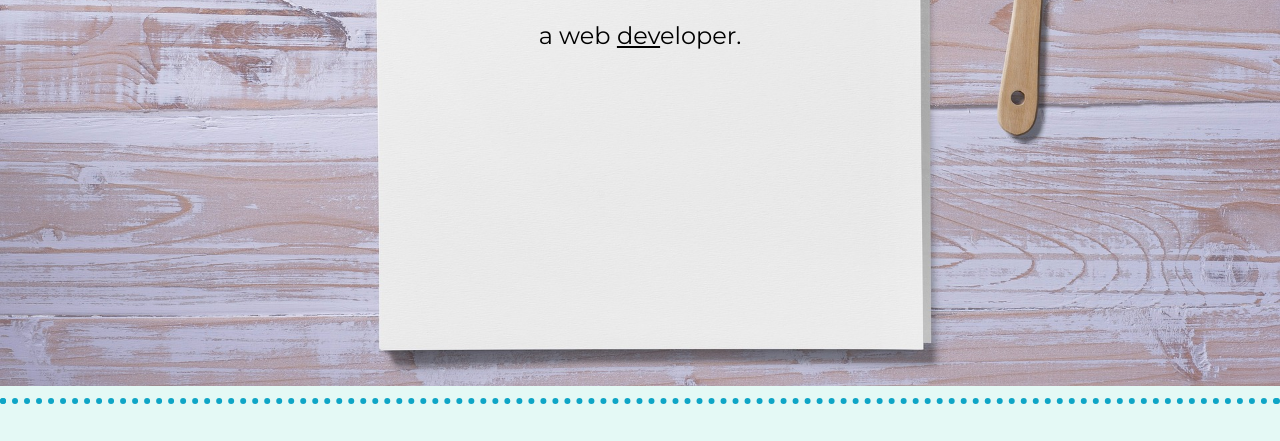
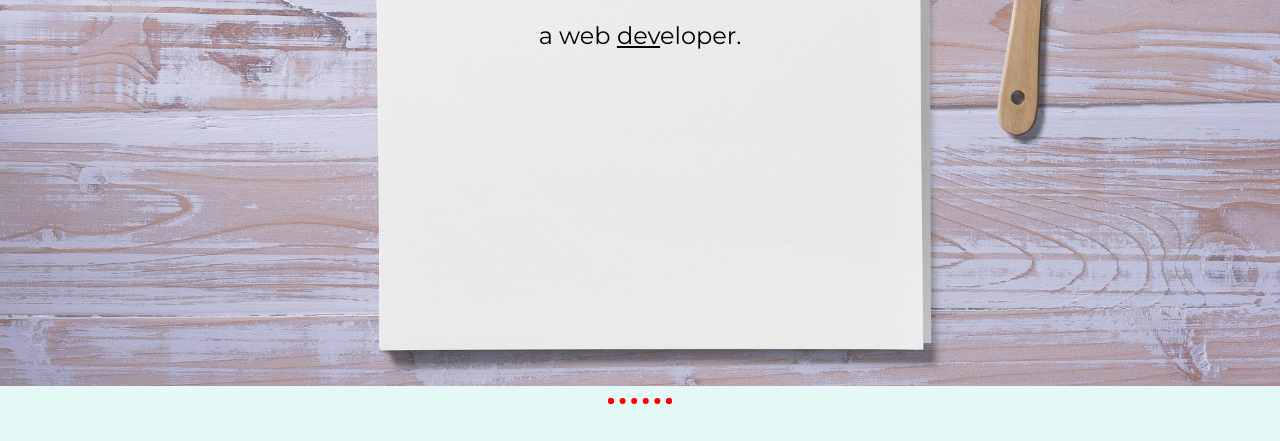
Before and after one commit to nosafk/newcv, a plain HTML site: page index.html in a window 1280 px wide. Shown: the part 359-800 px from the top of the page. Drawn offline with Linux system fonts and the light colour scheme; a web font is replaced by a local one.

Commit message:
Update styles.css

```diff
--- a/css/styles.css
+++ b/css/styles.css
@@ -115,10 +115,9 @@ h3 {
 }
 
 hr {
-  border: 6px dotted #0ea5c6;
+  border: 6px dotted red;
   border-bottom: none;
-
-
+  width: 4%;
 
 }
 
```
